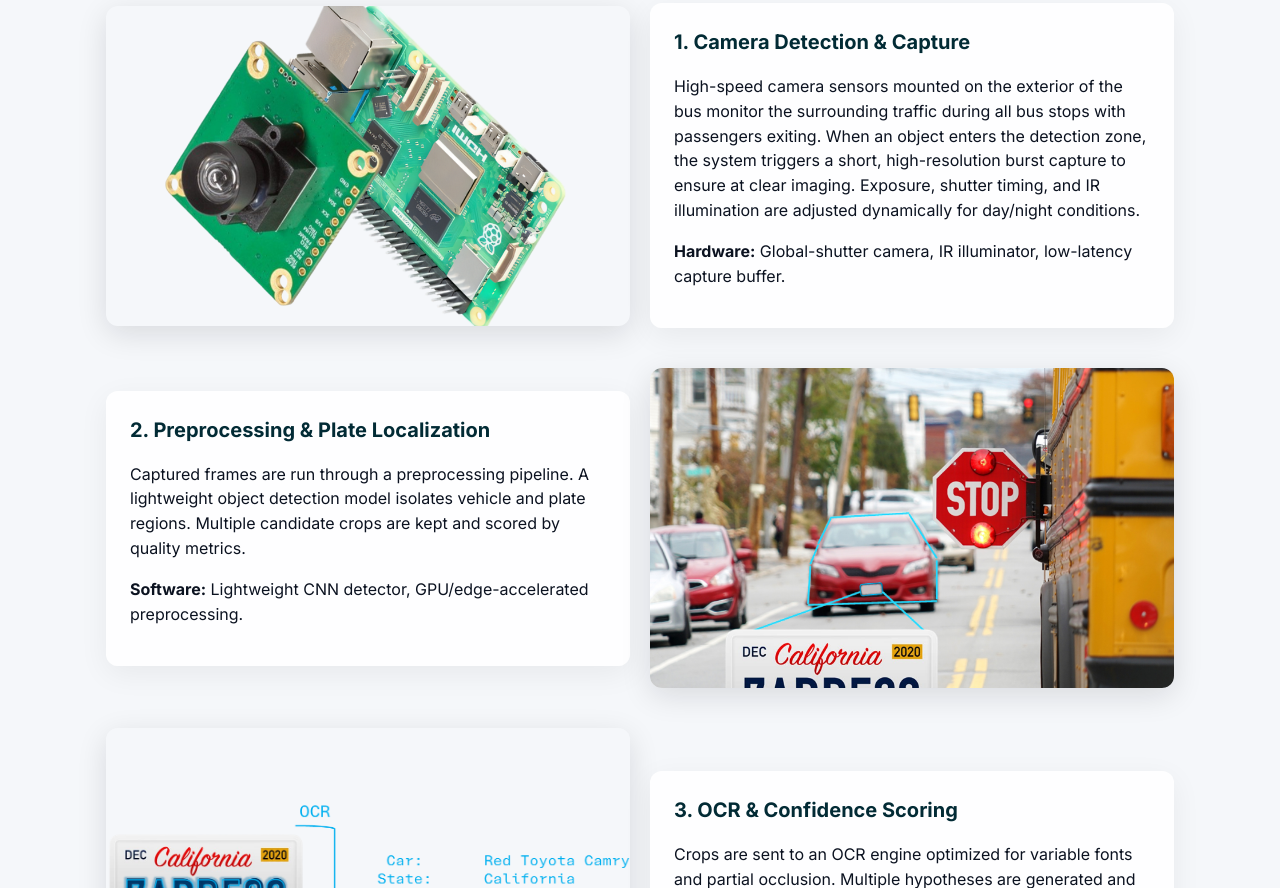
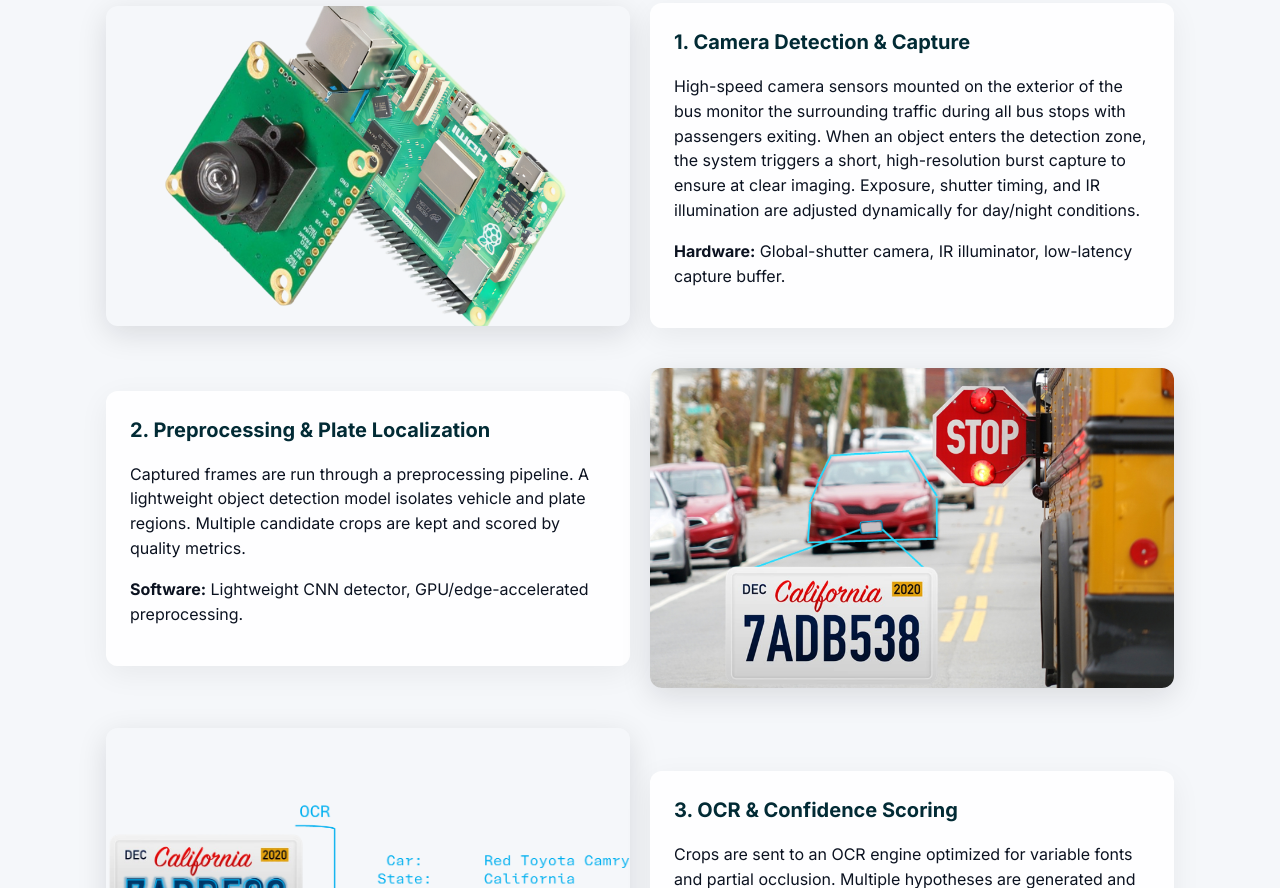
Before and after one commit to nickcanovas/SecuriStop, a plain HTML site: page technology.html in a window 1280 px wide. Shown: the part 330-1218 px from the top of the page. Drawn offline with Linux system fonts and the light colour scheme.

Commit message:
updated cropping for image 2

```diff
--- a/technology.html
+++ b/technology.html
@@ -68,7 +68,7 @@
     <section class="tech-step reverse">
       <div class="step-inner">
         <figure class="step-media">
-          <img src="images/camera_car_detection_2.png" alt="Image processing and cropping" />
+          <img src="images/camera_car_detection_3.png" alt="Image processing and cropping" />
         </figure>
 
         <div class="step-card">
```
Also changed, not shown: images/camera_car_detection_3.png (added).
